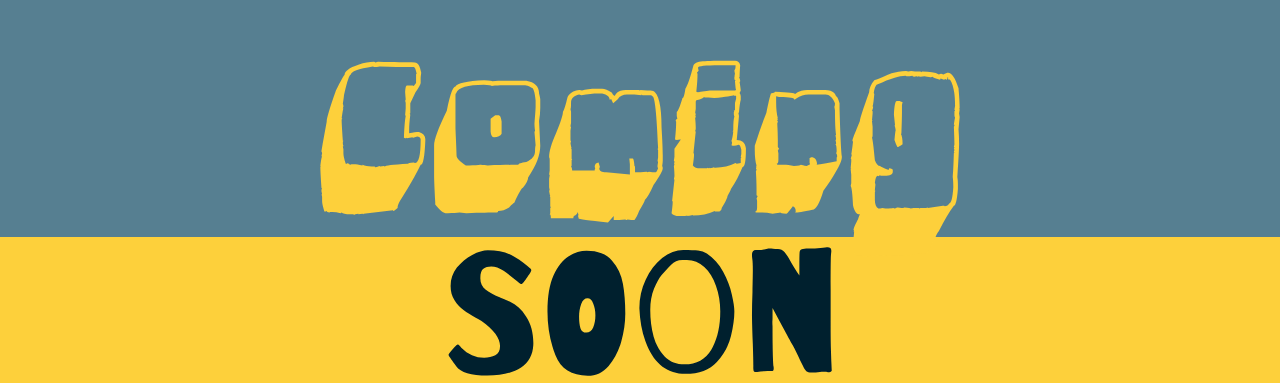
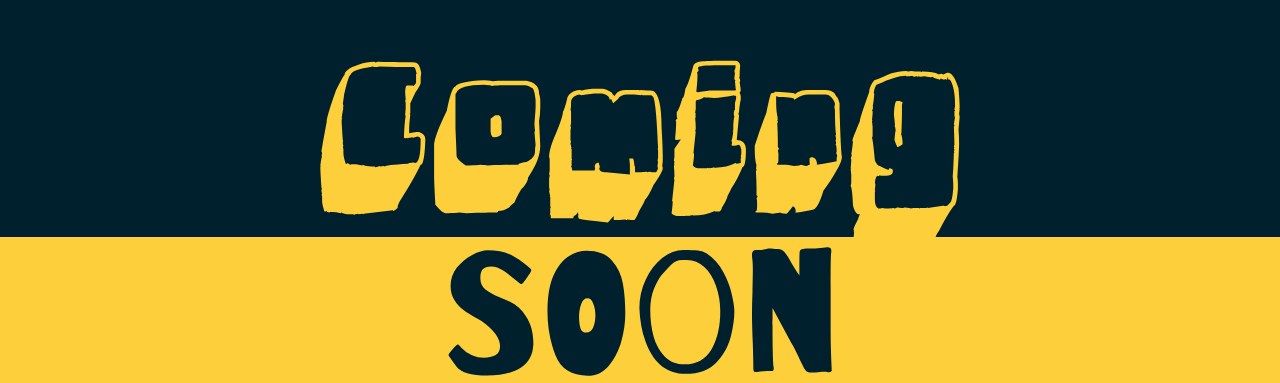
Before and after one commit to ansilliano/portfolio, a plain HTML site: page index.html in a window 1280 px wide. Shown: the part 163-546 px from the top of the page. Drawn offline with Linux system fonts and the light colour scheme.

Commit message:
Color change

```diff
--- a/styles/index.css
+++ b/styles/index.css
@@ -16,7 +16,7 @@ html {
 .frame-uno {
   width: 100%;
   height: 50%;
-  background-color: #567f91;
+  background-color: #00202e;
   display: flex;
   align-items: flex-end;
 }
```
